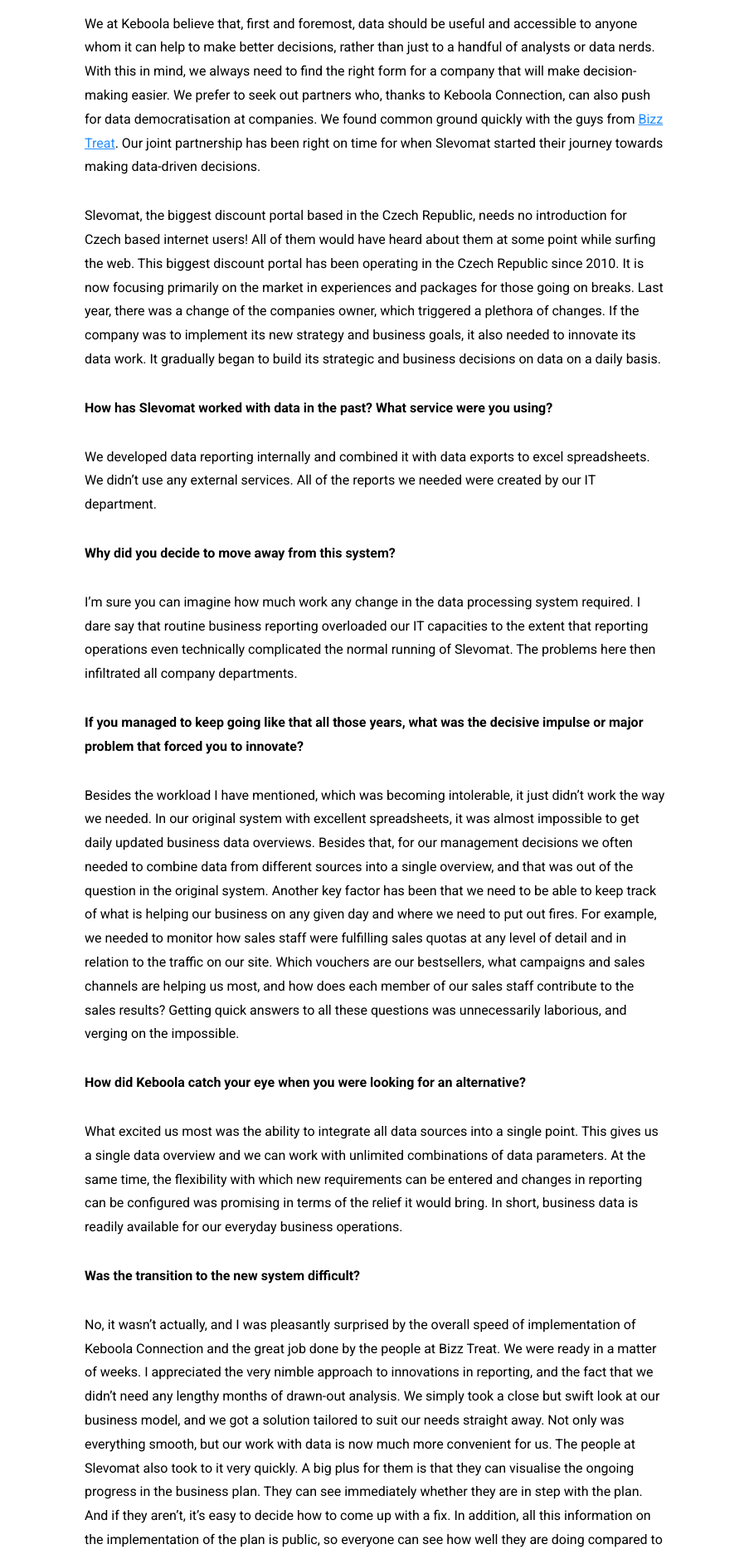
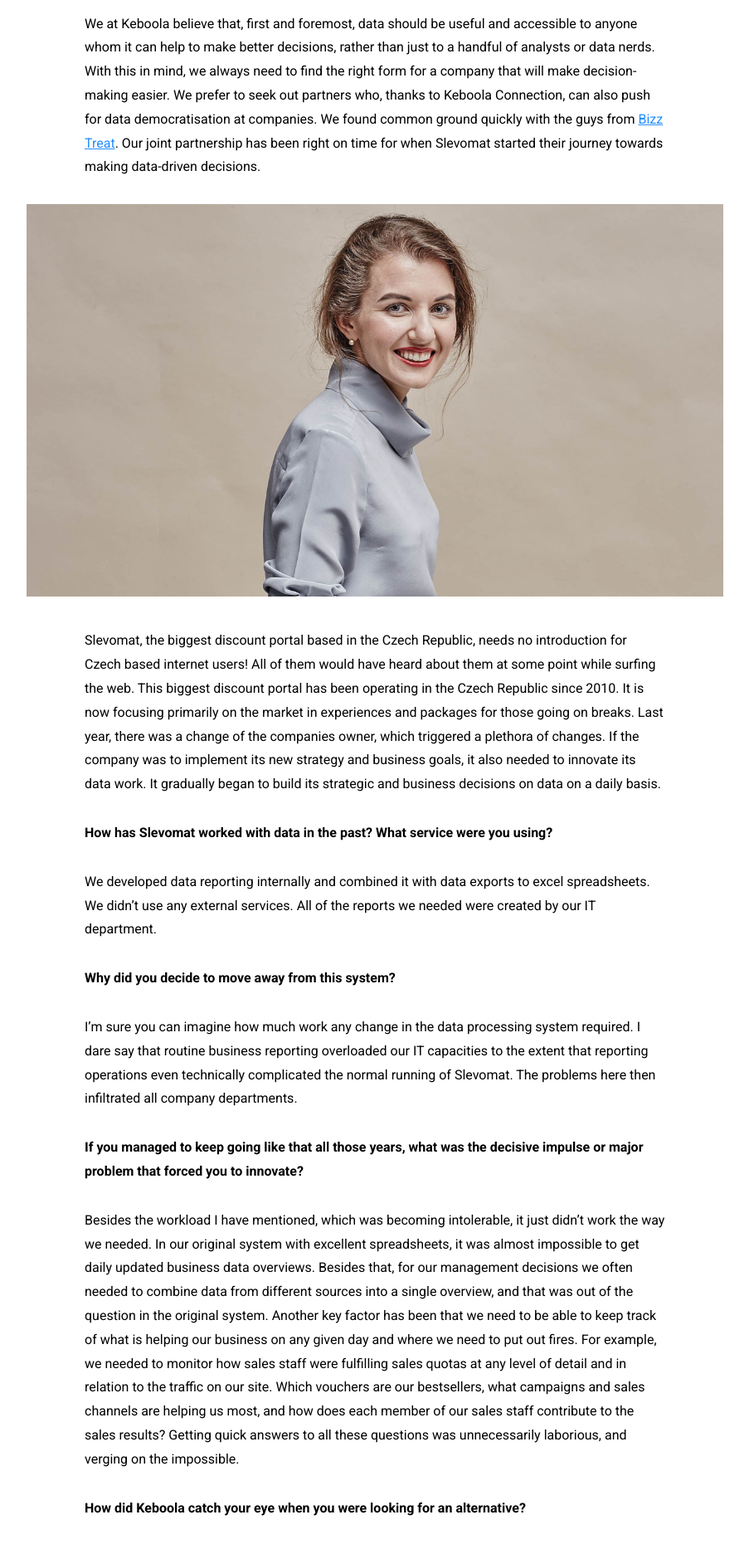
Before and after one commit to keboola/blog, a Jekyll site: the page built from _posts/2018-10-11-keboola.md, in a window 1280 px wide. Shown: the part 727-2594 px from the top of the page at 83% size, without its empty margins (188-1091 px from the left). Built offline with Jekyll 4.4.1, drawn with Linux system fonts in a browser that asks for light colours; nearby versions of some CDN libraries.

Commit message:
Update from Forestry.io - Updated keboola.md

```diff
--- a/_posts/2018-10-11-keboola.md
+++ b/_posts/2018-10-11-keboola.md
@@ -13,6 +13,8 @@
 ## We talked to Slevomat CEO, Marie Havlíčková (Chytilová), about what the path to a data-driven business looks like in practice.
 
 We at Keboola believe that, first and foremost, data should be useful and accessible to anyone whom it can help to make better decisions, rather than just to a handful of analysts or data nerds. With this in mind, we always need to find the right form for a company that will make decision-making easier. We prefer to seek out partners who, thanks to Keboola Connection, can also push for data democratisation at companies. We found common ground quickly with the guys from [Bizz Treat](https://www.bizztreat.com/). Our joint partnership has been right on time for when Slevomat started their journey towards making data-driven decisions.
+
+![](/uploads/slevomatArticle.jpg)
 
 Slevomat, the biggest discount portal based in the Czech Republic, needs no introduction for Czech based internet users! All of them would have heard about them at some point while surfing the web. This biggest discount portal has been operating in the Czech Republic since 2010. It is now focusing primarily on the market in experiences and packages for those going on breaks. Last year, there was a change of the companies owner, which triggered a plethora of changes. If the company was to implement its new strategy and business goals, it also needed to innovate its data work. It gradually began to build its strategic and business decisions on data on a daily basis.
 
```
